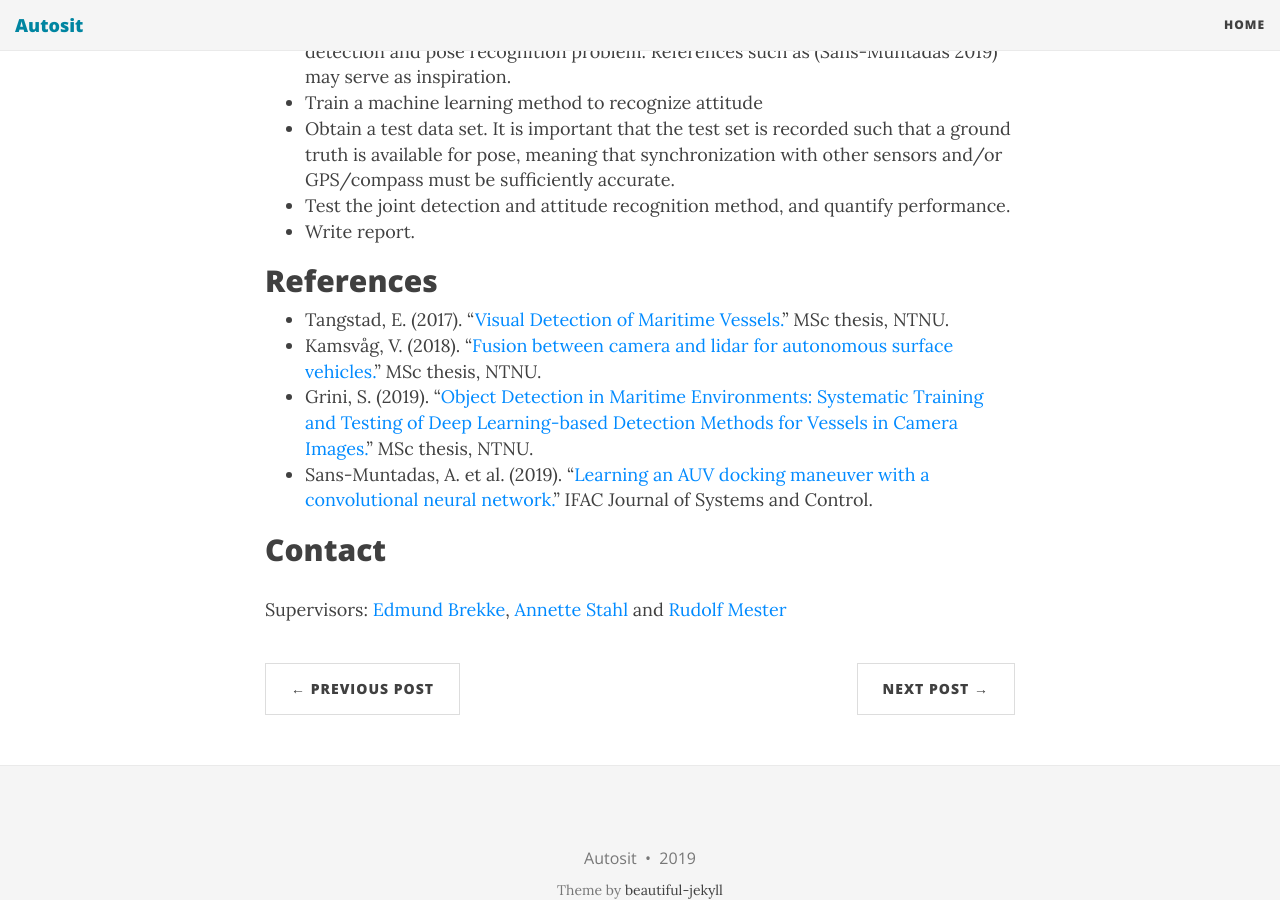
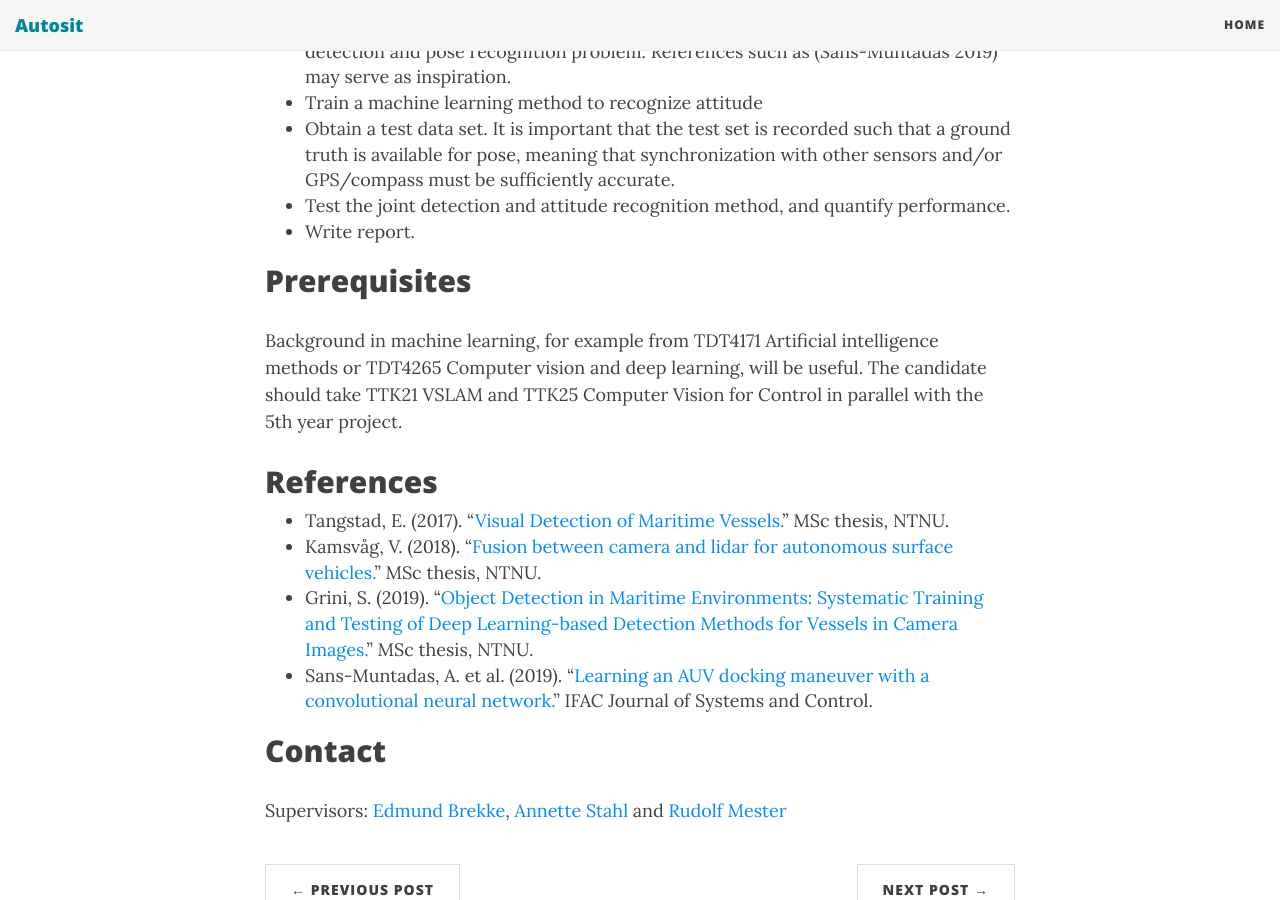
Before and after one commit to autosit/autosit.github.io, a Jekyll site: the page built from _posts/2019-04-25-synthetic.md, in a window 1280 px wide and 900 px high, scrolled down 2147 px. Built offline with Jekyll 4.4.1, drawn with Linux system fonts in a browser that asks for light colours; nearby versions of some CDN libraries.

Commit message:
more on synthetic

```diff
--- a/_posts/2019-04-25-synthetic.md
+++ b/_posts/2019-04-25-synthetic.md
@@ -52,6 +52,11 @@ In the MSc thesis the main goal will be to investigate the role played by attitu
 * Test the joint detection and attitude recognition method, and quantify performance.
 * Write report.
 
+## Prerequisites
+
+Background in machine learning, for example from TDT4171 Artificial intelligence methods or TDT4265 Computer vision and deep learning, will be useful. The candidate should take
+TTK21 VSLAM and TTK25 Computer Vision for Control in parallel with the 5th year project.
+
 ## References
 * Tangstad, E. (2017). "<a href="https://brage.bibsys.no/xmlui/handle/11250/2452113">Visual Detection of Maritime Vessels.</a>" MSc thesis, NTNU.
 * Kamsvåg, V. (2018). "<a href="http://folk.ntnu.no/edmundfo/msc2019-2020/kamsvaag_msc.pdf">Fusion between camera and lidar for autonomous surface vehicles.</a>" MSc thesis, NTNU.
```
